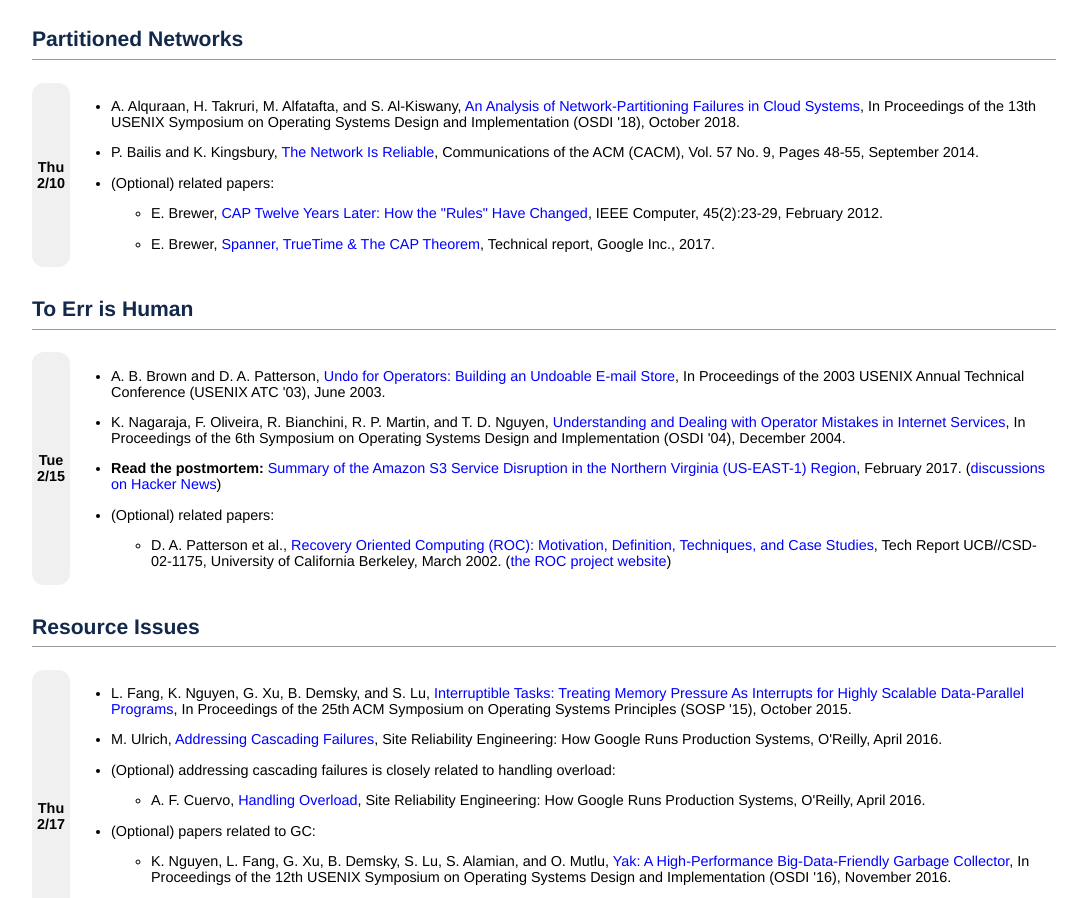
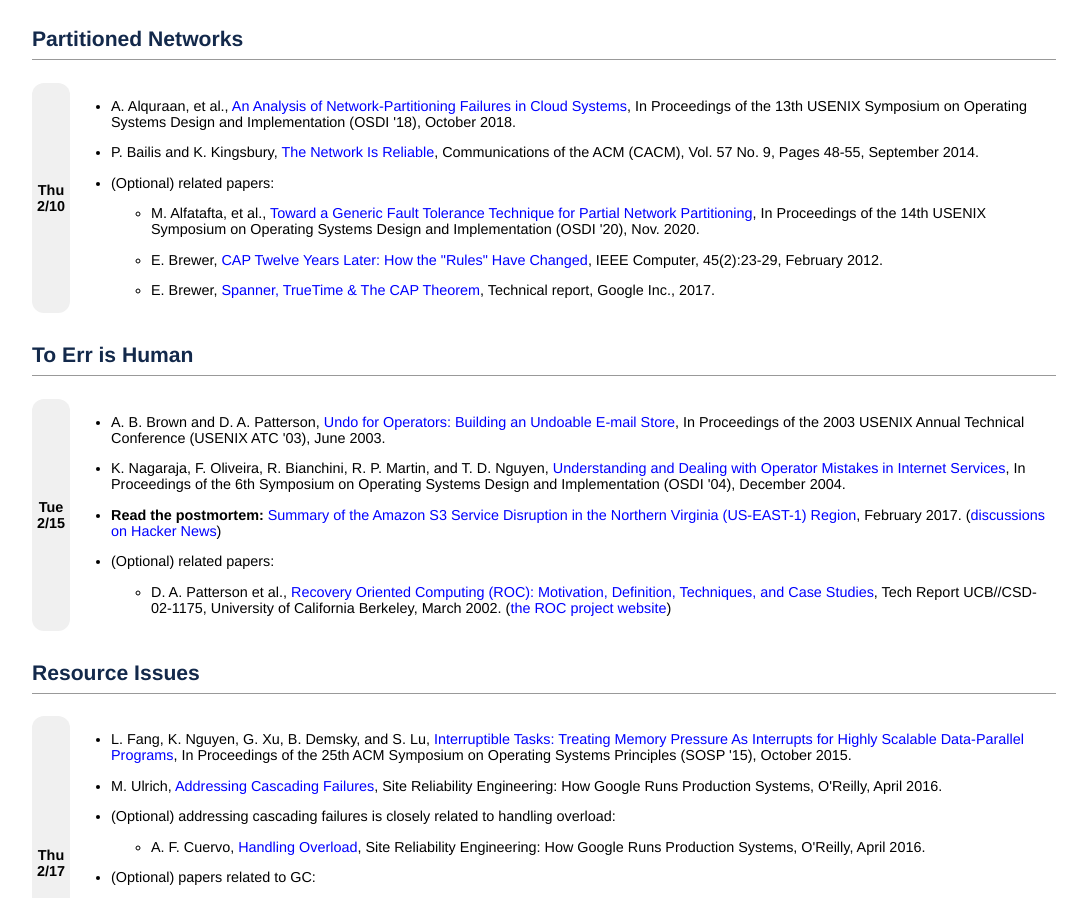
Before and after one commit to cs598txu-uiuc/cs598txu-uiuc.github.io, a plain HTML site: page spring22/readings.html in a window 1280 px wide. Shown: the part 2614-3512 px from the top of the page, without its empty margins (96-1183 px from the left). Drawn offline with Linux system fonts and the light colour scheme.

Commit message:
Update readings.html

```diff
--- a/spring22/readings.html
+++ b/spring22/readings.html
@@ -611,7 +611,7 @@
                     <td class="date"><a name="4th">Thu<br>2/10</a></td>
                     <td class="papers">
                         <ul>
-                            <li> A. Alquraan, H. Takruri, M. Alfatafta, and S. Al-Kiswany,
+                            <li> A. Alquraan, et al.,
                                 <a class="paperlink" href="https://www.usenix.org/conference/osdi18/presentation/alquraan" target="_blank">An Analysis of
                                   Network-Partitioning Failures in Cloud Systems</a>,
                                   In Proceedings of the 13th USENIX Symposium on
@@ -628,6 +628,15 @@
                             <li> (Optional) related papers:
                                  <p></p>
                               <ul>
+                                <li>
+                                    M. Alfatafta, et al.,
+                                <a class="paperlink" href="https://www.usenix.org/conference/osdi18/presentation/alquraan" target="_blank">Toward a Generic Fault
+                                    Tolerance Technique for Partial Network Partitioning</a>,
+                                  In Proceedings of the 14th USENIX Symposium on
+                                  Operating Systems Design and
+                                  Implementation (OSDI '20), Nov. 2020.
+                                <p></p>
+                                </li>
                                 <li> E. Brewer,
                                     <a class="paperlink" href="https://ieeexplore.ieee.org/document/6133253" target="_blank">CAP Twelve
                                       Years Later: How the "Rules" Have Changed</a>,
```
